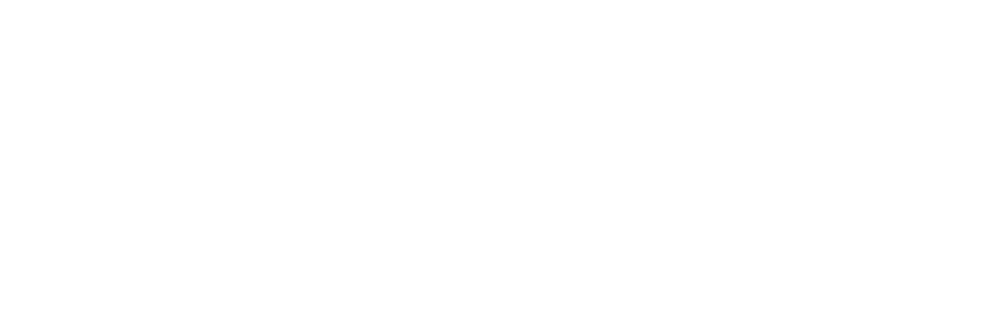
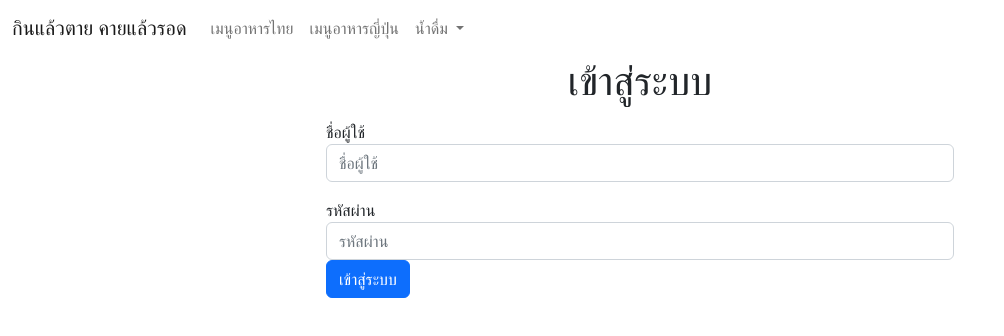
Before and after one commit to Tatonq/book-restra, a Vue app: page /login-page in a window 1280 px wide. Before the commit this address had no page. Shown: the top 336 px of the page, without its empty margins (0-1004 px from the left). Built offline with nearby package versions, Linux system fonts and the light colour scheme.

Commit message:
Add Login/SingUp Page

```diff
--- a/src/components/CreateMenu.vue
+++ b/src/components/CreateMenu.vue
@@ -42,6 +42,7 @@
     methods:{
         SubmitForm() {
             let apiURL = `${api.webserver}/api/create-menu`
+            // let apiURL = api.webserver+'/api/create-menu'
             axios.post(apiURL, this.menus).then(() => {
                 this.menus = {
                     name:'',
--- a/src/components/EditMenu.vue
+++ b/src/components/EditMenu.vue
@@ -39,7 +39,8 @@
         HeaderVue
     },
     created() {
-        let apiURL = `${api.webserver}/api/get-menu/${this.$route.params.id}`
+        // let apiURL = `${api.webserver}/api/get-menu/${this.$route.params.id}`
+        let apiURL = api.webserver+'/api/get-menu/'+this.$route.params.id
         axios.get(apiURL)
         .then((res) => {
             this.menus = res.data
@@ -48,7 +49,8 @@
     },
     methods: {
         async UpdateMenu() {
-            let apiURL = `${api.webserver}/api/update-menu/${this.$route.params.id}`
+            // let apiURL = `${api.webserver}/api/update-menu/${this.$route.params.id}`
+            let apiURL = api.webserver+'/api/update-menu/'+this.$route.params.id
             await axios.put(apiURL, this.menus)
             .then((res) => {
                 if(res.status === 200) this.$router.push({path: '/menu-thai'})
--- /dev/null
+++ b/src/components/LoginPage.vue
@@ -0,0 +1,63 @@
+<template>
+  <Header></Header>
+    <div class="row justify-content-center">
+      <div class="col-md-6">
+          <h1 class="text-center">เข้าสู่ระบบ</h1>
+          <form @submit.prevent="SubmitForm" enctype="multipart/form-data">
+              <div class="form-group mt-3">
+                  <label>ชื่อผู้ใช้</label>
+                  <input type="text" class="form-control" v-model="userInfo.username" placeholder="ชื่อผู้ใช้" required>
+              </div>
+              <div class="form-group mt-3">
+                  <label>รหัสผ่าน</label>
+                  <input type="text" class="form-control" v-model="userInfo.password" placeholder="รหัสผ่าน" required>
+              </div>
+              <div class="field">
+                  <button class="btn btn-primary">เข้าสู่ระบบ</button>
+              </div>
+          </form>
+      </div>
+    </div>
+</template>
+
+<script>
+import Header from './Header.vue';
+import api from '../service/env'
+import axios from 'axios';
+export default {
+  name: "LoginPage",
+  components: {
+    Header
+  },
+  data() {
+    return {
+      userInfo: {
+          username:'',
+          password:'',
+      }
+    }
+  },
+  methods:{
+    SubmitForm() {
+        let apiURL = `${api.webserver}/api/sing-in`
+        // let apiURL = api.webserver+'/api/create-menu'
+        axios.post(apiURL, this.userInfo).then(res => {
+          if(res.status == 200 ) {
+            localStorage.setItem('token', res.data.token);
+          }
+          this.userInfo = {
+              username:'',
+              password:'',
+          }
+          this.$router.push({path: '/menu-thai'})
+        }).catch(error => {
+            console.log(error);
+        })
+    }
+  },
+}
+</script>
+
+<style>
+
+</style>
--- a/src/components/MenuThai.vue
+++ b/src/components/MenuThai.vue
@@ -42,7 +42,7 @@
         }
     },
     created(){
-        axios.get(`${api.webserver}/api/menus`)
+        axios.get(api.webserver+`/api/menus`)
         .then((res) => {
             console.log(res);
             this.MenuList = res.data
@@ -52,7 +52,7 @@
     },
     methods:{
         async deleteMenu(id) {
-            let apiURL = `${api.webserver}/api/delete-menu/`
+            let apiURL = api.webserver+`/api/delete-menu/`
             let indexOfArray = this.MenuList.findIndex(i => i._id === id)
             if(window.confirm('ต้องการลบไหม?')) {
                 await axios.delete(apiURL+id)
--- /dev/null
+++ b/src/components/SingUp.vue
@@ -0,0 +1,66 @@
+<template>
+    <Header></Header>
+    <div class="row justify-content-center">
+        <div class="col-md-6">
+            <h1 class="text-center">สมัครสมาชิก</h1>
+            <form @submit.prevent="SubmitForm" enctype="multipart/form-data">
+                <div class="form-group mt-3">
+                    <label>ชื่อผู้ใช้</label>
+                    <input type="text" class="form-control" v-model="userInfo.username" placeholder="ชื่อผู้ใช้" required>
+                </div>
+                <div class="form-group mt-3">
+                    <label>อีเมล</label>
+                    <input type="email" class="form-control" v-model="userInfo.email" placeholder="อีเมล" required>
+                </div>
+                <div class="form-group mt-3">
+                    <label>รหัสผ่าน</label>
+                    <input type="password" class="form-control" v-model="userInfo.password" placeholder="รหัสผ่าน" required>
+                </div>
+                <div class="field">
+                    <button class="btn btn-success">สมัครสมาชิก</button>
+                </div>
+            </form>
+        </div>
+    </div>
+</template>
+
+<script>
+import Header from './Header.vue'
+import api from '../service/env'
+import axios from 'axios'
+export default {
+    name:'SingUp',
+    components: {
+        Header
+    },
+    data(){
+        return {
+            userInfo: {
+                username:'',
+                email:'',
+                password:'',
+            }
+        }
+    },
+    methods:{
+        SubmitForm() {
+            let apiURL = `${api.webserver}/api/sing-up`
+            // let apiURL = api.webserver+'/api/create-menu'
+            axios.post(apiURL, this.userInfo).then(() => {
+                this.userInfo = {
+                    username:'',
+                    email:'',
+                    password:'',
+                }
+            }).catch(error => {
+                console.log(error);
+            })
+            this.$router.push({path: '/login-page'})
+        }
+    },
+}
+</script>
+
+<style>
+
+</style>
--- a/src/router/routers.js
+++ b/src/router/routers.js
@@ -4,6 +4,8 @@
 import MenuJP from '../components/MenuJP'
 import CreateMenu from '../components/CreateMenu'
 import EditMenu from '../components/EditMenu'
+import Login from '../components/LoginPage'
+import SingUp from '../components/SingUp'
 const routes = [
     {
         name: 'HomePage',
@@ -30,6 +32,16 @@
         component: EditMenu,
         path: '/edit-menu/:id'
     },
+    {
+        name: 'LoginPage',
+        component: Login,
+        path: '/login-page'
+    },
+    {
+        name: 'SingUp',
+        component: SingUp,
+        path: '/sing-up'
+    },
 ]
 
 const router = createRouter({
--- a/src/service/env.js
+++ b/src/service/env.js
@@ -1,4 +1,4 @@
 export default {
-    loaclhost: 'http://localhost:5500',
-    webserver: 'https://talented-khakis-boa.cyclic.app'
+    localhost: 'https://talented-khakis-boa.cyclic.app',
+    webserver: 'http://localhost:5500'
 }
```
